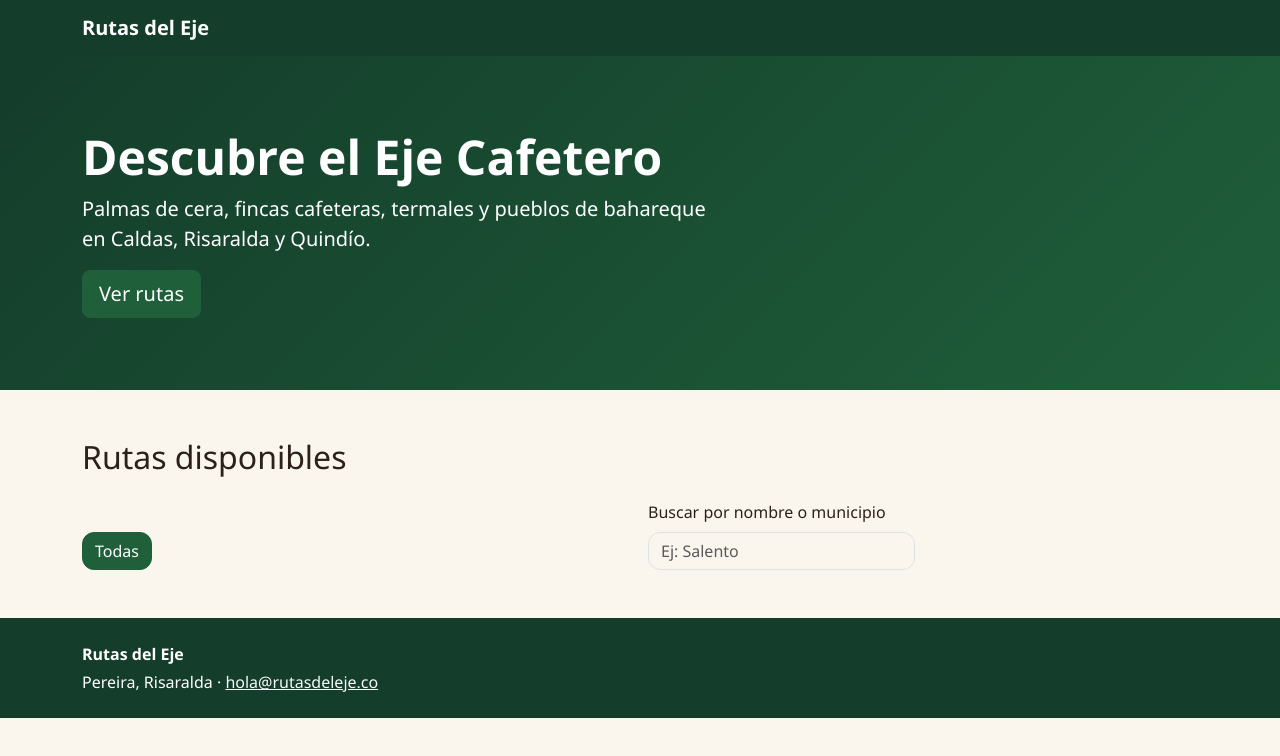
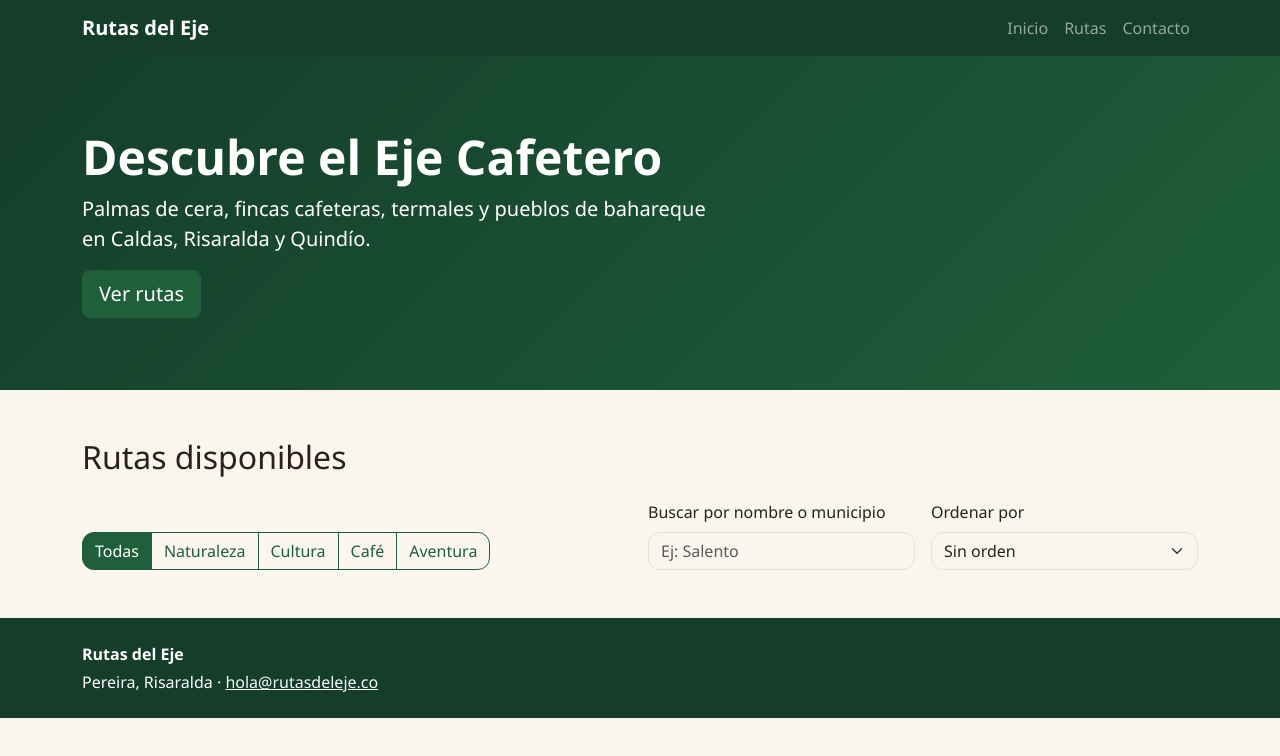
Before and after one commit to sergijoanh/rutas-eje-cafetero, a website: page index.html in a window 1280 px wide. Drawn offline with nearby package versions, Linux system fonts and the light colour scheme.

Commit message:
agrega botones de filtro y select en index, closes #2

```diff
--- a/index.html
+++ b/index.html
@@ -16,7 +16,9 @@
     <nav class="navbar navbar-expand-md navbar-eje" data-bs-theme="dark" aria-label="Principal">
       <div class="container">
         <a class="navbar-brand fw-bold" href="#">Rutas del Eje</a>
-
+        <button class="navbar-toggler" type="button" data-bs-toggle="collapse" data-bs-target="#menu" aria-controls="menu" aria-expanded="false" aria-label="Abrir menú">
+          <span class="navbar-toggler-icon"></span>
+        </button>
         <!-- TODO G2.1 - Completa la navbar (documentación: getbootstrap.com/docs/5.3/components/navbar):
              1. Un <button class="navbar-toggler" type="button"> con:
                 data-bs-toggle="collapse" data-bs-target="#menu"
@@ -27,6 +29,13 @@
              Prueba: achica la ventana a menos de 768 px y el menú debe esconderse tras el botón.
              Consulta: https://getbootstrap.com/docs/5.3/components/navbar/#responsive-behaviors -->
 
+             <div class="collapse navbar-collapse" id="menu">
+              <ul class="navbar-nav ms-auto">
+                <li class="nav-item"><a class="nav-link" href="#">Inicio</a></li>
+                <li class="nav-item"><a class="nav-link" href="#rutas">Rutas</a></li>
+                <li class="nav-item"><a class="nav-link" href="#contacto">Contacto</a></li>
+              </ul>
+            </div>
       </div>
     </nav>
   </header>
@@ -55,7 +64,10 @@
                  Ojo: el valor de data-tipo debe ser IGUAL al campo "tipo" de datos.js
                  Consulta: https://getbootstrap.com/docs/5.3/components/button-group/
                               https://developer.mozilla.org/es/docs/Web/Accessibility/ARIA/Attributes/aria-pressed -->
-
+            <button type="button" class="btn btn-outline-primary" data-tipo="naturaleza" aria-pressed="false">Naturaleza</button>
+            <button type="button" class="btn btn-outline-primary" data-tipo="cultura" aria-pressed="false">Cultura</button>
+            <button type="button" class="btn btn-outline-primary" data-tipo="cafe" aria-pressed="false">Café</button>
+            <button type="button" class="btn btn-outline-primary" data-tipo="aventura" aria-pressed="false">Aventura</button>
           </div>
         </div>
 
@@ -65,11 +77,20 @@
         </div>
 
         <!-- RETO: aquí va el <select id="orden"> para ordenar (ver RETO.md) -->
+        <div class="col-sm-5 col-lg-3">
+          <label for="orden" class="form-label">Ordenar por</label>
+          <select id="orden" class="form-select">
+            <option value="">Sin orden</option>
+            <option value="nombre">Nombre</option>
+            <option value="precio">Precio</option>
+            <option value="duracion">Duración</option>
+          </select>
+        </div>
       </div>
 
       <!-- TODO G4.4 - Agrega aria-live="polite" a este párrafo para que el lector
            de pantalla anuncie "N rutas encontradas" cada vez que cambie. -->
-      <p id="resultado" class="text-body-secondary"></p>
+      <p id="resultado" class="text-body-secondary" aria-live="polite"></p>
 
       <!-- ===== COMPONENTE 3: CARDS =====
            Esta es la TARJETA MODELO escrita a mano. Úsala como plantilla para crearCard() en js/app.js:
```
